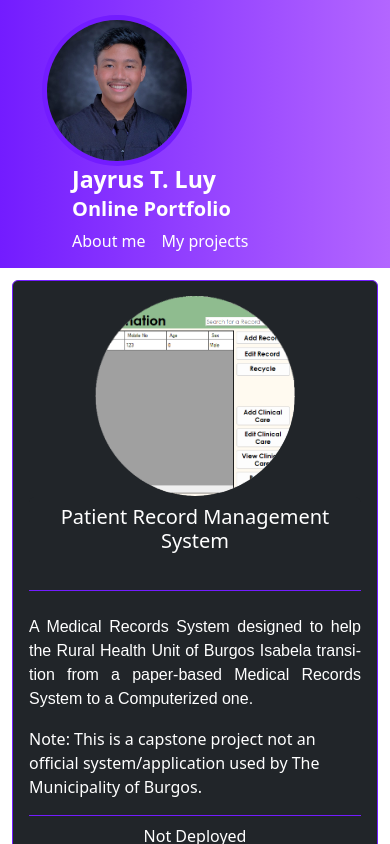
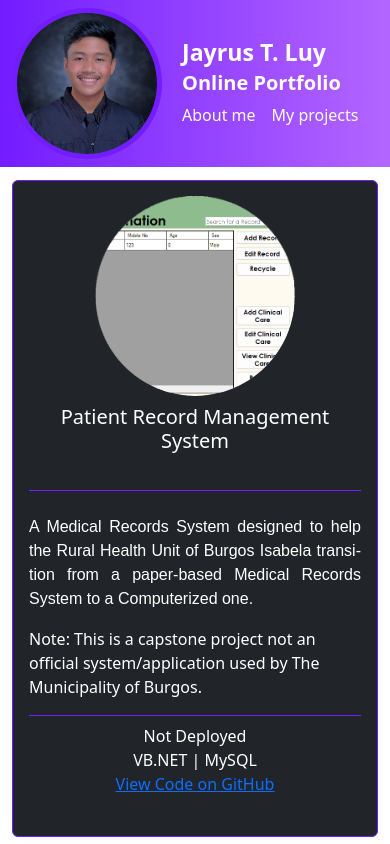
Before and after one commit to JayrusLuy/Digital-Portfolio, a React (Vite) app: page /Digital-Portfolio/projects in a window 390 px wide. Shown: the top 844 px of the page. Built offline with nearby package versions, Linux system fonts and the light colour scheme.

Commit message:
navbar adjustment for mobile view

```diff
--- a/src/Homepage.jsx
+++ b/src/Homepage.jsx
@@ -12,29 +12,28 @@ function Homepage(){
                 <nav
                   className="navbar navbar-expand-xs navbar-dark fixed-top"
                   style={{
-                    background: 'linear-gradient(to right, #731cff, #b366ff)',
-                    padding: '15px 30px',
+                    background: 'linear-gradient(to right, #731cff, #b366ff)'
                   }}
                 >
                   <div className="container d-flex align-items-center justify-content-start">
                     <img src={Pfp} alt="Profile" className="pfp" />
-                    <div style={{paddingLeft: "30px"}}>
+                    <div style={{paddingLeft: "20px"}}>
                       <h3 className="fw-bold mb-1 text-white">Jayrus T. Luy</h3>
                       <h5 className="fw-semibold text-white mb-2">Online Portfolio</h5>
-                      <nav className="nav">
+                      <div style={{display: 'flex'}}>
                         <Link className="nav-link text-white p-0 me-3" to="/">
                           About me
                         </Link>
-                        <Link className="nav-link text-white p-0 me-3" to="/projects">
+                        <Link className="nav-link text-white p-0 me-auto" to="/projects">
                           My projects
                         </Link>
-                      </nav>
+                      </div>
                     </div>
                   </div>
                 </nav>
               </div>
 
-              <div style={{ paddingTop: '200px' }}></div>
+              <div style={{ paddingTop: '180px' }}></div>
 
                 {/* About Me Section */}
                     <div className="container">
--- a/src/Projects.jsx
+++ b/src/Projects.jsx
@@ -15,31 +15,30 @@ function Projects() {
         <title>My Projects</title>
         {/* Navbar */}
                         <nav
-          className="navbar navbar-expand-sm navbar-dark fixed-top"
+                          className="navbar navbar-expand-xs navbar-dark fixed-top"
                           style={{
-            background: 'linear-gradient(to right, #731cff, #b366ff)',
-            padding: '15px 30px',
+                            background: 'linear-gradient(to right, #731cff, #b366ff)'
                           }}
                         >
                           <div className="container d-flex align-items-center justify-content-start">
                             <img src={Pfp} alt="Profile" className="pfp" />
-            <div style={{paddingLeft: "30px"}}>
+                            <div style={{paddingLeft: "20px"}}>
                               <h3 className="fw-bold mb-1 text-white">Jayrus T. Luy</h3>
                               <h5 className="fw-semibold text-white mb-2">Online Portfolio</h5>
-              <nav className="nav">
+                              <div style={{display: 'flex'}}>
                                 <Link className="nav-link text-white p-0 me-3" to="/">
                                   About me
                                 </Link>
-                <Link className="nav-link text-white p-0 me-3" to="/projects">
+                                <Link className="nav-link text-white p-0 me-auto" to="/projects">
                                   My projects
                                 </Link>
-              </nav>
+                              </div>
                             </div>
                           </div>
                         </nav>
         </div>
 
-      <div style={{ paddingTop: '200px' }}></div>
+      <div style={{ paddingTop: '180px' }}></div>
 
       <div className="container">
         <div className="row row-cols-1 row-cols-md-2 row-cols-lg-3 g-4">
--- a/src/index.css
+++ b/src/index.css
@@ -4,12 +4,6 @@ body {
   font-family: sans-serif;
   width: 100%;
   overflow-x: hidden;
-}
-
-@media (max-width: 768px) {
-  body {
-    padding-top: 80px;
-  }
 }
 
 .subtext{
```
Lines whose indentation alone changed are shown as unchanged.
